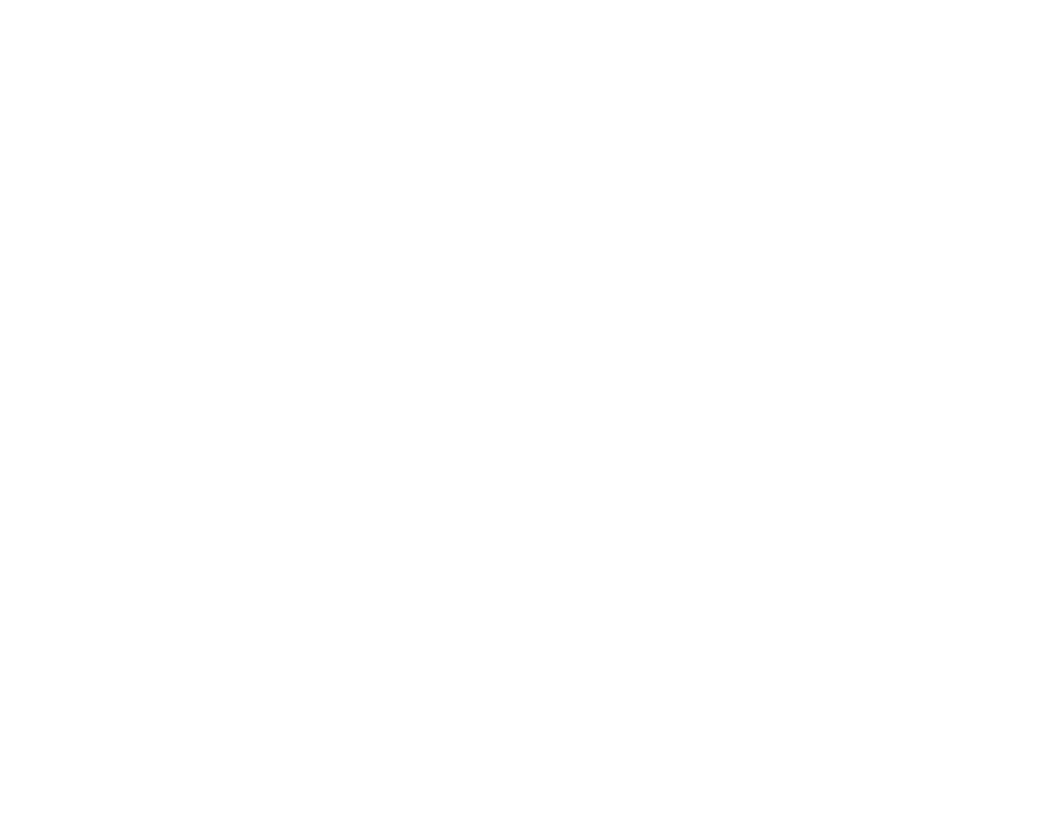
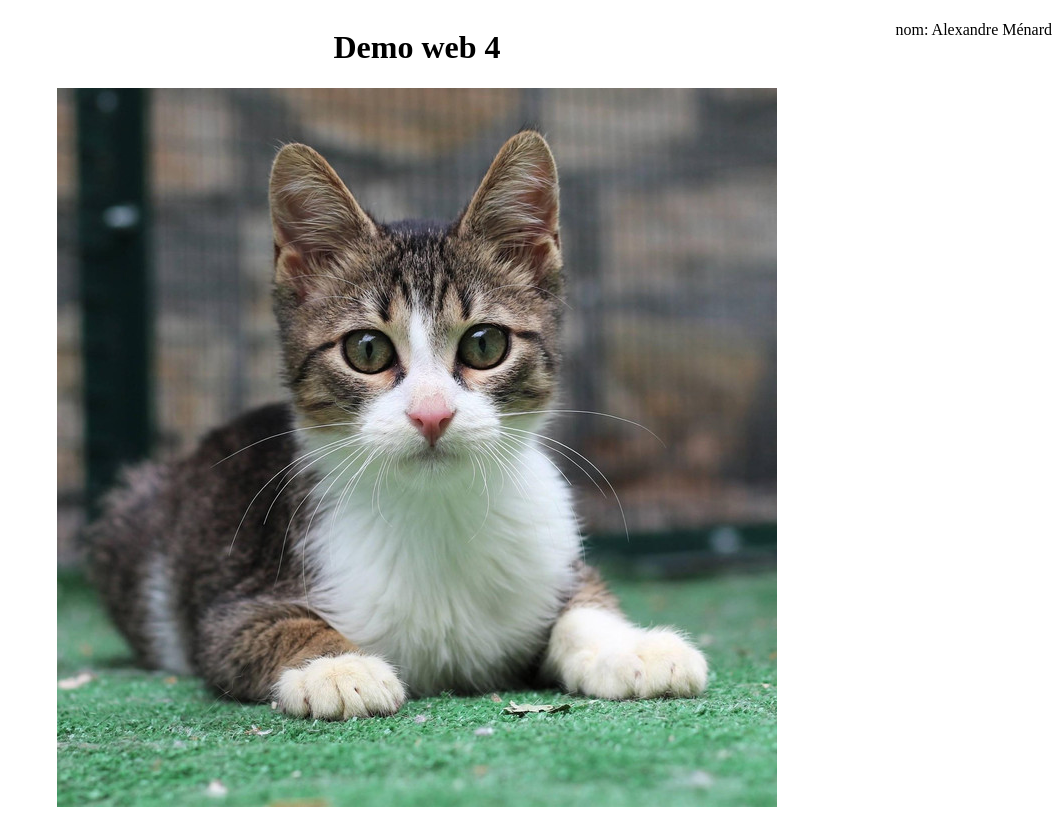
Before and after one commit to AlexandreM101/web4-demo-git, a plain HTML site: page index.html in a window 1280 px wide. Shown: the whole page, without its empty margins (223-1280 px from the left). Drawn offline with Linux system fonts and the light colour scheme.

Commit message:
Ajout de l'image du titre et de mon nom

```diff
--- a/index.html
+++ b/index.html
@@ -3,9 +3,14 @@
 <head>
     <meta charset="UTF-8">
     <meta name="viewport" content="width=device-width, initial-scale=1.0">
-    <title>Document</title>
+    <title>Demo web4</title>
+    <link rel="stylesheet" href="style.css">
 </head>
 <body>
-
+    <div>
+        <h1>Demo web 4</h1>
+        <img src="cut cat serhio 02-1813x1811-720x719.jpg" alt="">
+    </div>
+    <p>nom: Alexandre Ménard</p>
 </body>
 </html>
--- /dev/null
+++ b/style.css
@@ -0,0 +1,11 @@
+div {
+    display: flex;
+    flex-direction: column;
+    align-items: center;
+}
+
+p {
+    position: absolute;
+    top: 5px;
+    right: 5px;
+}
```
Also changed, not shown: cut cat serhio 02-1813x1811-720x719.jpg (added).
